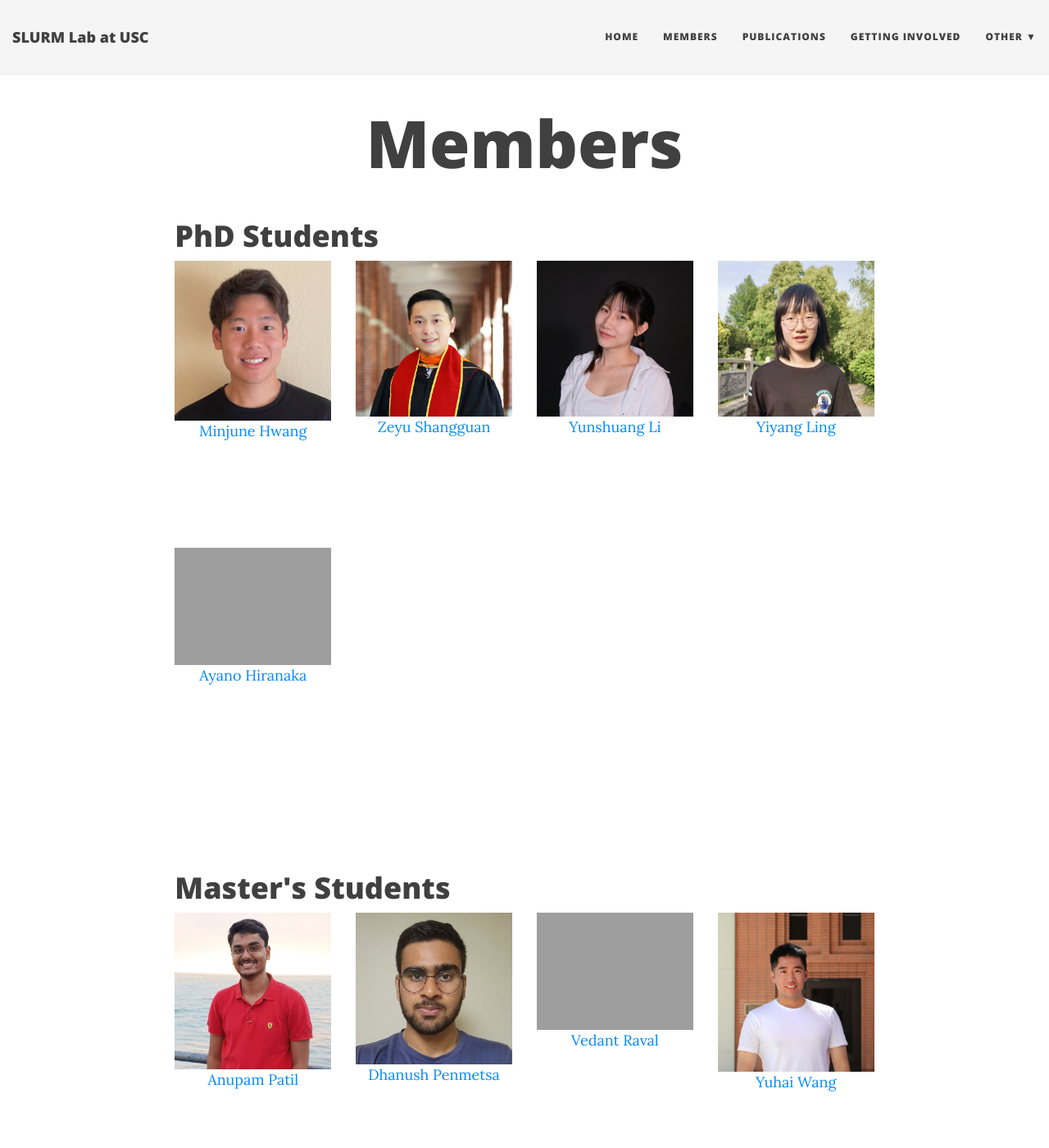
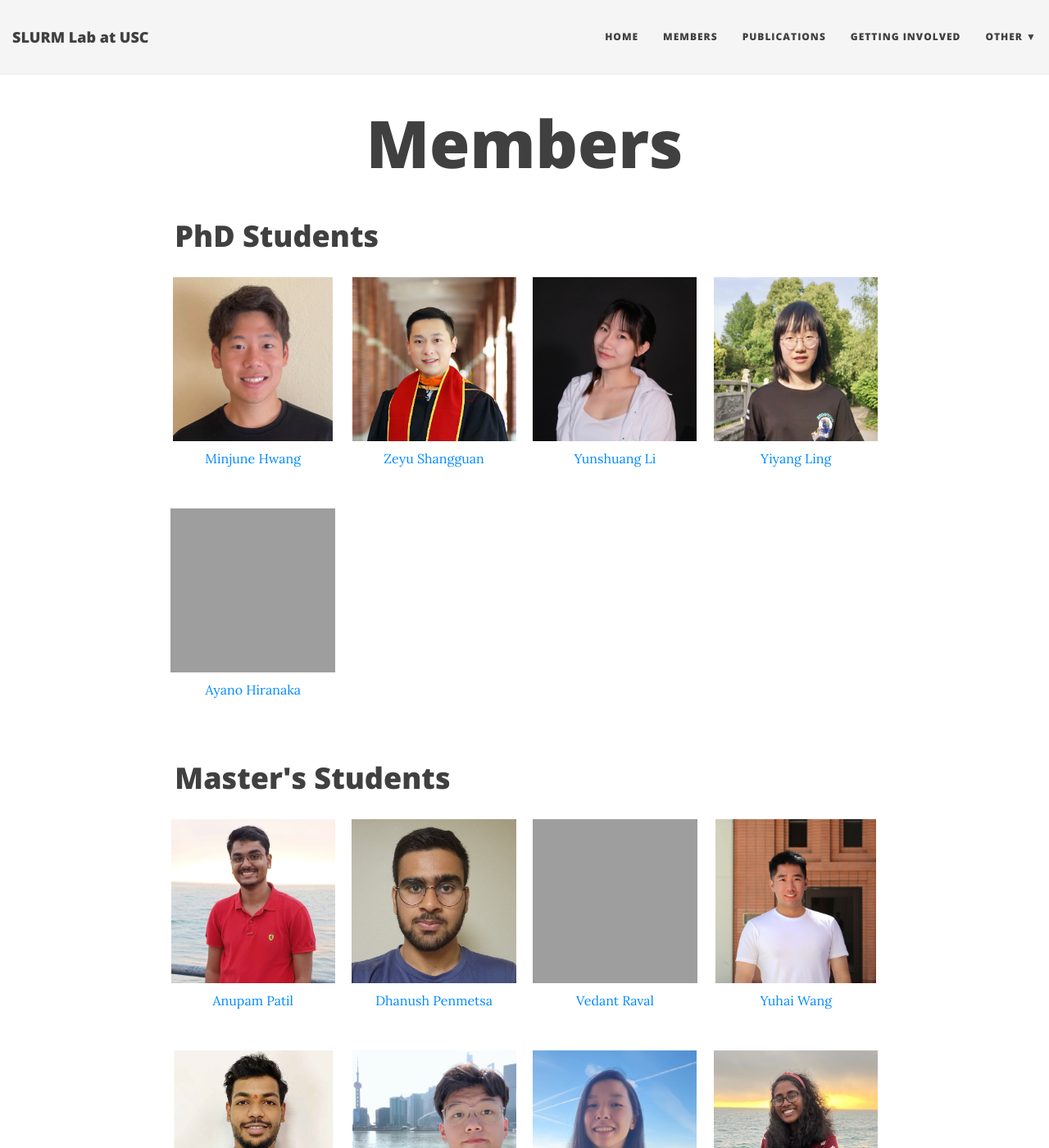
Before and after one commit to slurm-lab-usc/slurm-lab-usc.github.io, a Jekyll site: the page built from members.md, in a window 1280 px wide and 1400 px high. Shown: the whole window at 82% size. Built offline with Jekyll 4.4.1, drawn with Linux system fonts in a browser that asks for light colours; nearby versions of some CDN libraries.

Commit message:
crop member photo automatically

```diff
--- a/assets/css/custom.css
+++ b/assets/css/custom.css
@@ -50,37 +50,44 @@
 }
 
 .member-col {
-  height: 350px;
+  margin-bottom: 20px;
+
+  padding: 10px;
 }
 
 .member-col img {
+  height: 200px;
+  object-fit: cover;
   display: block;
-  margin-left: auto;
-  margin-right: auto;
-  max-width: 100%;
-  max-height: 250px;
-  /* min-height: 250px; */
-  height: auto;
-  width: auto;
+  margin: 0 auto;
+
+}
+
+.member-col a {
+  word-wrap: break-word;
+  font-size: 16px;
+  /* color: #333;  */
+
+  display: block;
+  margin-top: 10px;
 }
 
 
 .lab-photo {
-  width: 100%; /* 使图片宽度充满容器 */
-  height: 300px; /* 设置图片的高度，根据需要调整 */
-  object-fit: cover; /* 保持图片的宽高比同时覆盖整个容器 */
-  display: block; /* 移除图片下方的默认空间 */
-  margin: 0 auto; /* 可选：水平居中图片 */
+  width: 100%;
+  height: 300px;
+  object-fit: cover;
+  display: block;
+  margin: 0 auto;
 }
 
 .lab_photos-col {
-  padding-bottom: 16px; /* 根据需要调整，确保文字有足够的空间 */
+  padding-bottom: 16px;
 }
 
 .photo-caption {
-  /* 可以添加一些样式来美化文字，如字体大小、颜色等 */
   font-size: 16px;
-  color: #333;
+  /* color: #333;  */
 }
 
 .video_embed {
```
